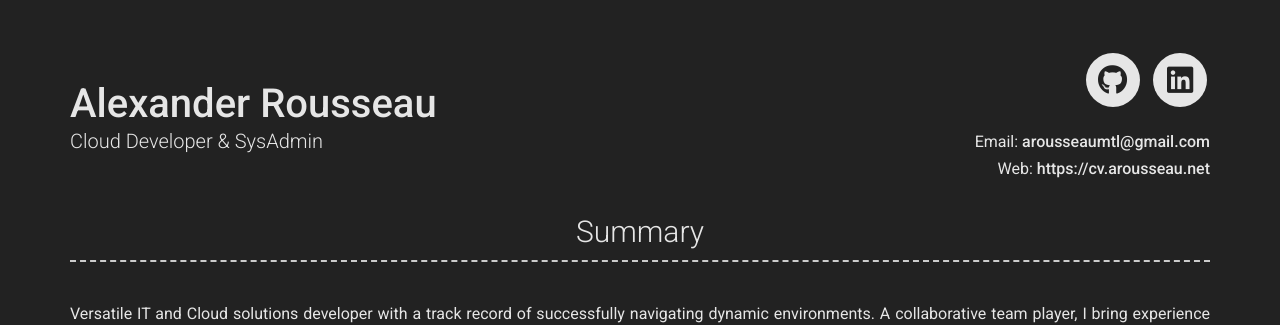
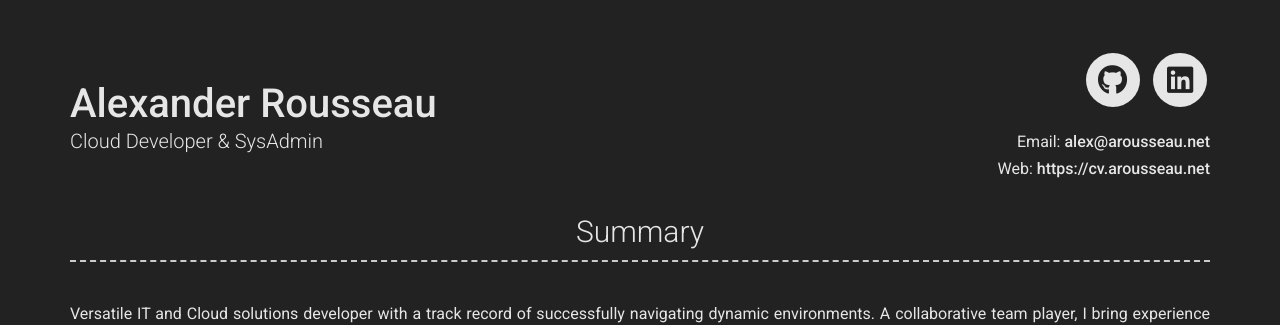
Before and after one commit to arousseaumtl/arousseaumtl.github.io, a Jekyll site: the page built from index.md, in a window 1280 px wide and 900 px high. Shown: the top 325 px of the window. Built offline with Jekyll 4.4.1, drawn with Linux system fonts in a browser that asks for light colours; nearby versions of some CDN libraries; some of the changed text lies outside the part shown.

Commit message:
updated email addr

```diff
--- a/_config.yml
+++ b/_config.yml
@@ -5,7 +5,7 @@ version: 2
 
 name: Alexander Rousseau
 title: Cloud Developer & SysAdmin
-email: arousseaumtl@gmail.com
+email: alex@arousseau.net
 website: https://cv.arousseau.net
 
 darkmode: true
```
